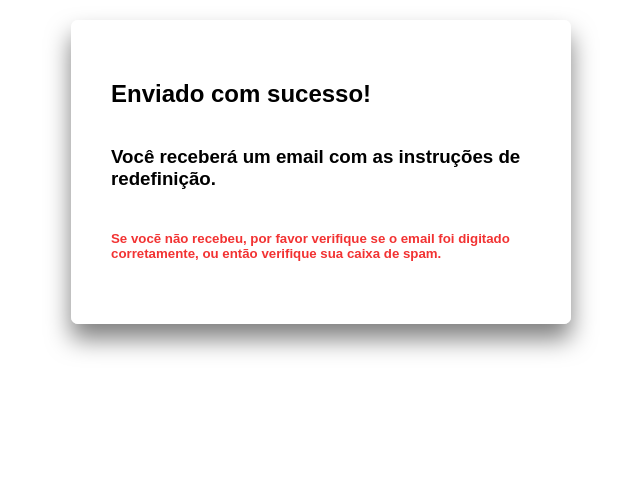
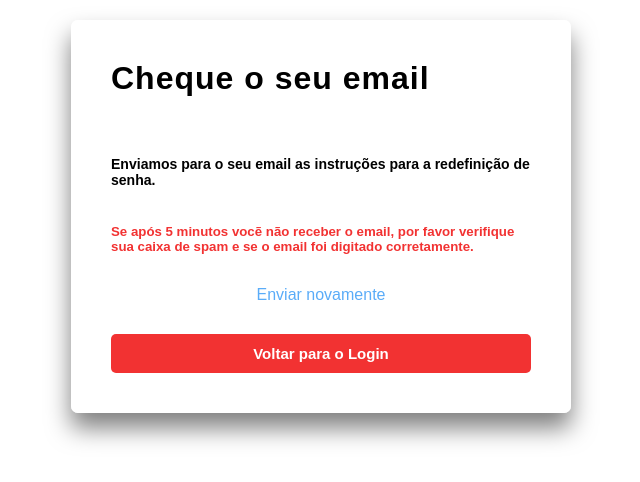
Before and after one commit to fga-eps-mds/2020.2-Projeto-Kokama-Usuario, a Django app: page /administracao/password_reset/done/ in a window 1280 px wide. Shown: the part 80-562 px from the top of the page, without its empty margins (319-959 px from the left). Run offline with Django 3.2, Linux system fonts and the light colour scheme.

Commit message:
Improve login and password redefinition visual styling

```diff
--- a/administration/templates/password/password_reset_done.html
+++ b/administration/templates/password/password_reset_done.html
@@ -1,17 +1,29 @@
 {% extends 'base_adm.html' %}
 
-{% block title %}Envio para email{% endblock %}
+{% block title %}Redefinir Senha{% endblock %}
 
 {% block content %}
 
 <!--Password reset sent-->
 <div class="content-box">
-  	<h2>Enviado com sucesso!</h2>
-		<h3>Você receberá um email com as instruções de redefinição. </h3>
-		<h5 class="red-text">
-			Se vocẽ não recebeu, por favor verifique
-			se o email foi digitado corretamente, ou então verifique sua caixa de spam.
-		</h5>
+	<h1 class="content-title">Cheque o seu email</h1>
+	<div class="text_word">
+		<h3>Enviamos para o seu email as instruções para a redefinição de senha.</h3>
+	</div>
+	<h5 class="red-text">
+		Se após 5 minutos vocẽ não receber o email, por favor verifique sua caixa de spam e
+		se o email foi digitado corretamente.
+	</h5>
+
+	<div class="center" style="margin-top: 10px; margin-bottom: 10px;">
+		<a href="/administracao/password_reset">
+			Enviar novamente
+		</a>
+	</div>
+
+	<a href="/administracao/login">
+		<button class="submit-buttom">Voltar para o Login</button>
+	</a>
 </div>
 
 {% endblock %}
--- a/static/css/common/style.css
+++ b/static/css/common/style.css
@@ -147,6 +147,7 @@ body {
   border-radius: 5px;
   margin-top: 20px;
   transition: 0.35s;
+  font-size: 15px;
 }
 
 .submit-buttom:hover, .button-link:hover {
@@ -294,6 +295,20 @@ body {
   color: #000000;
 }
 
+.center {
+  margin-top: 30px;
+  text-align: center;
+}
+.center a {
+  text-decoration: none;
+  color: rgb(90, 172, 248);
+}
+
+.center a:hover {
+  text-decoration: underline;
+}
+
+
 .page {
   float: right;
   outline: none;
```
Also changed, not shown: administration/templates/login.html (+6 -4 lines), administration/templates/password/password_reset.html (+17 -9 lines), administration/templates/password/password_reset_complete.html (+8 -10 lines), administration/templates/password/password_reset_confirm.html (+4 -4 lines).
